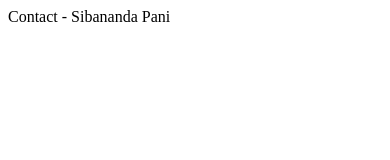
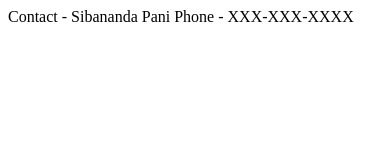
Before and after one commit to sibanandapani/Git_Merge_test, a plain HTML site: page src/contacts.html in a window 390 px wide. Drawn offline with Linux system fonts and the light colour scheme.

Commit message:
Added phone number on Contacts

```diff
--- a/src/contacts.html
+++ b/src/contacts.html
@@ -1,5 +1,6 @@
 <html>
 <body>
 Contact - Sibananda Pani
+Phone - XXX-XXX-XXXX
 </body>
 </html>
```
